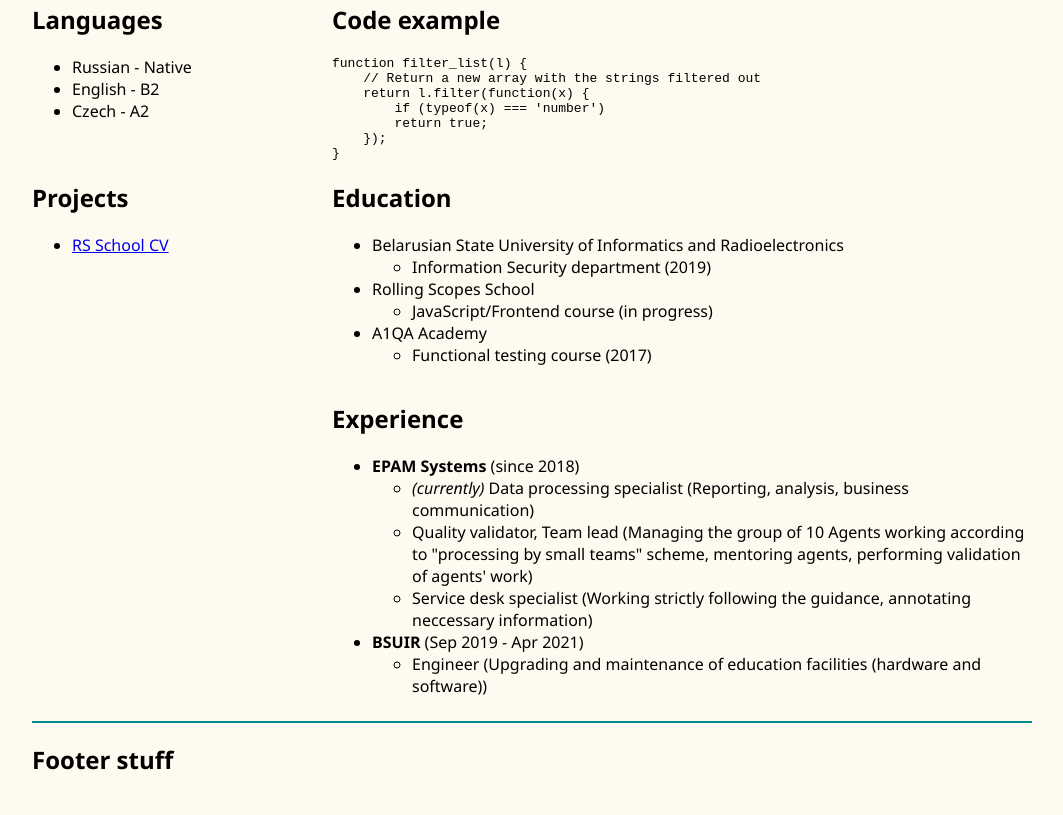
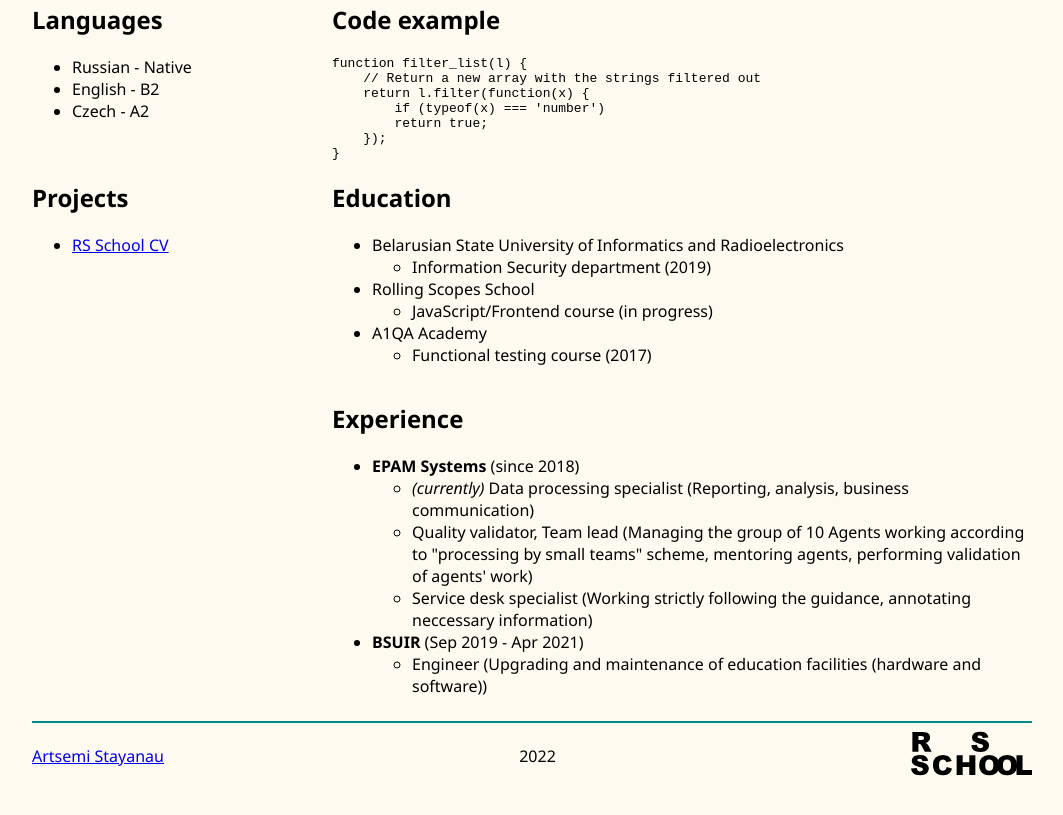
Before and after one commit to Astin375/rsschool-cv, a plain HTML site: page index.html in a window 1280 px wide. Shown: the part 523-1338 px from the top of the page, without its empty margins (108-1171 px from the left). Drawn offline with Linux system fonts and the light colour scheme.

Commit message:
feat: finish footer

```diff
--- a/index.html
+++ b/index.html
@@ -127,7 +127,17 @@
     </main>
     <footer>
         <hr class="part-line">
-        <h2>Footer stuff</h2>
+        <div class="footer-container">
+            <div>
+                <a href="https://github.com/Astin375">Artsemi Stayanau</a>
+            </div>
+            <div>
+                2022
+            </div>
+            <div>
+                <a href="https://rs.school/js/"><img src="./assets/svg/rs_school.svg" alt="RSS" style="width: 121px; height: 45px;"></a>
+            </div>
+        </div>
     </footer>
 </body>
 </html>
--- a/style.css
+++ b/style.css
@@ -19,7 +19,6 @@ body {
 
 .navbar li {
     display: flex;
-    /* border: 1px solid red; */
 }
 
 
@@ -37,11 +36,9 @@ body {
     flex-flow: row wrap;
     align-content: flex-start;
     min-height: 150px;
-    /* border: 1px solid blue; */
 }
 .photo-name div {
     min-width: 300px;
-    /* border: 1px solid red; */
 }
 
 
@@ -70,23 +67,19 @@ body {
     display: flex;
     flex-flow: row wrap;
     min-height: 200px;
-    /* border: 1px solid blue; */
 }
 
 
 .main-container div {
     display: flex;
-    /* border: 1px solid red; */
 }
 
 .left-stuff {
     width: 300px;
-    /* border: 1px solid green; */
 }
 
 .right-stuff {
     width: 700px;
-    /* border: 1px solid greenyellow; */
 }
 
 .nav-container {
@@ -94,10 +87,17 @@ body {
     flex-flow: row wrap;
     min-height: 30px;
     justify-content: flex-end;
-    /* border: 1px solid blue;     */
 }
 
 
 .no-bull {
     list-style: none;
 }
+
+
+.footer-container {
+    display: flex;
+    justify-content: space-between;
+    align-items: center;
+    margin: 0 auto;
+}
```
Also changed, not shown: assets/svg/rs_school.svg (added).
